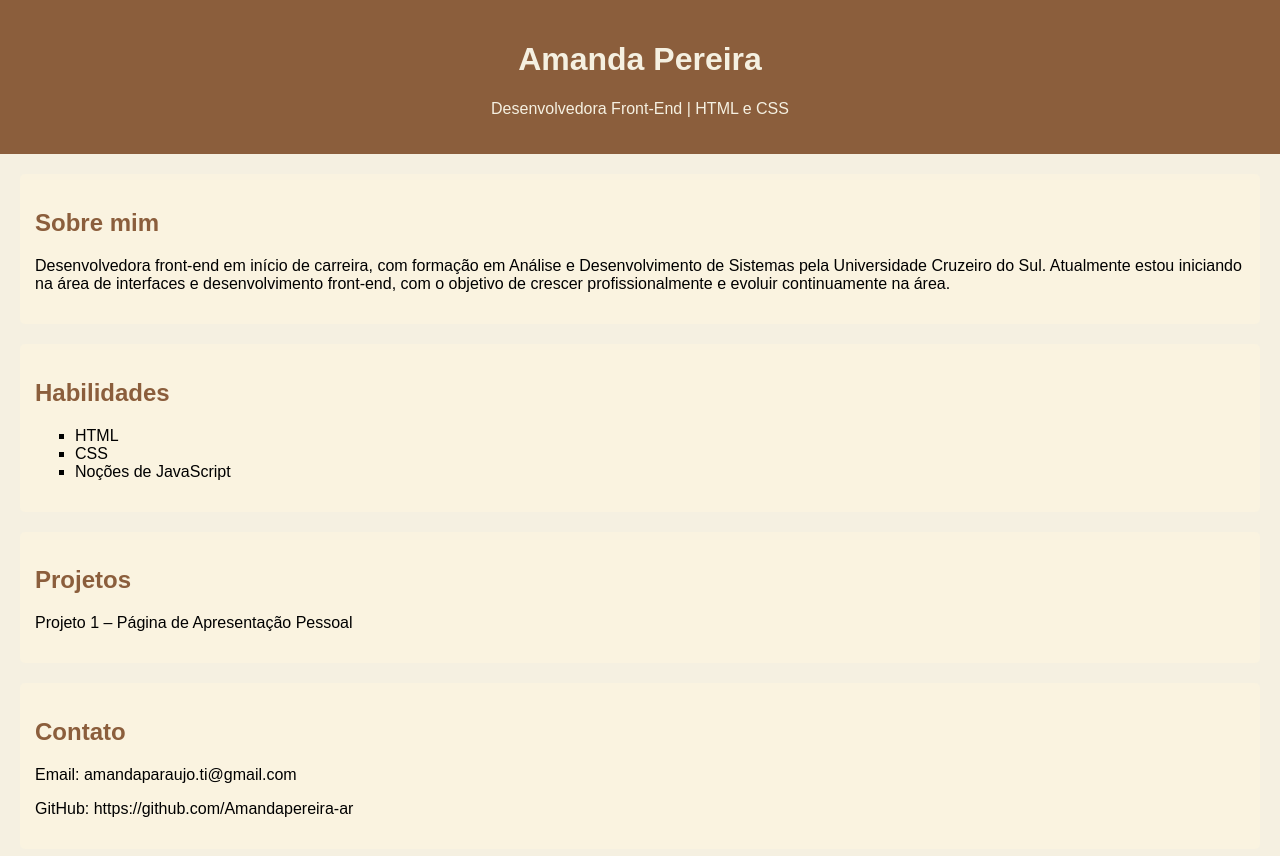
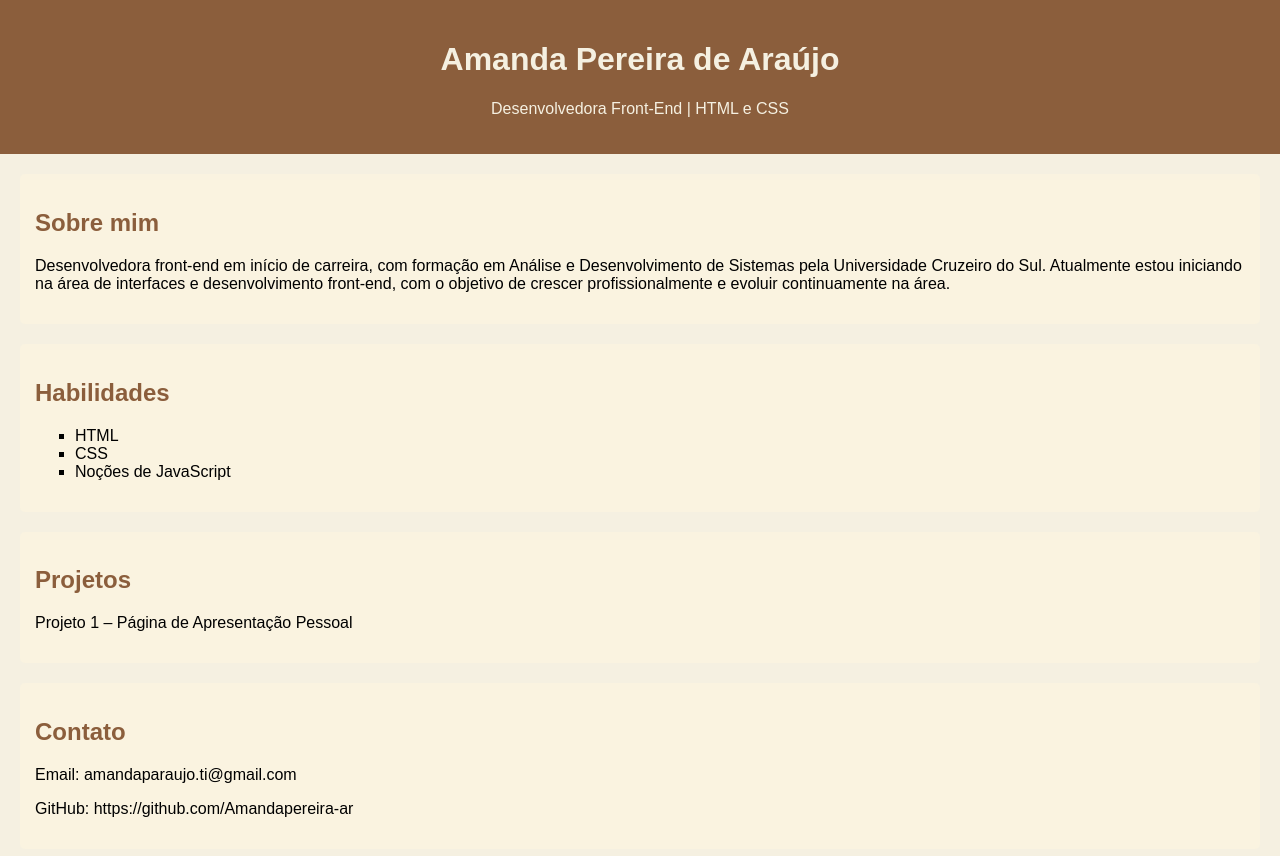
Before and after one commit to Amandapereira-ar/meu-portfolio-simples, a plain HTML site: page index.html in a window 1280 px wide. Drawn offline with Linux system fonts and the light colour scheme.

Commit message:
Update index.html

```diff
--- a/index.html
+++ b/index.html
@@ -8,7 +8,7 @@
 <body>
 
     <header>
-        <h1>Amanda Pereira</h1>
+        <h1>Amanda Pereira de Araújo</h1>
         <p>Desenvolvedora Front-End | HTML e CSS</p>
     </header>
 
```
